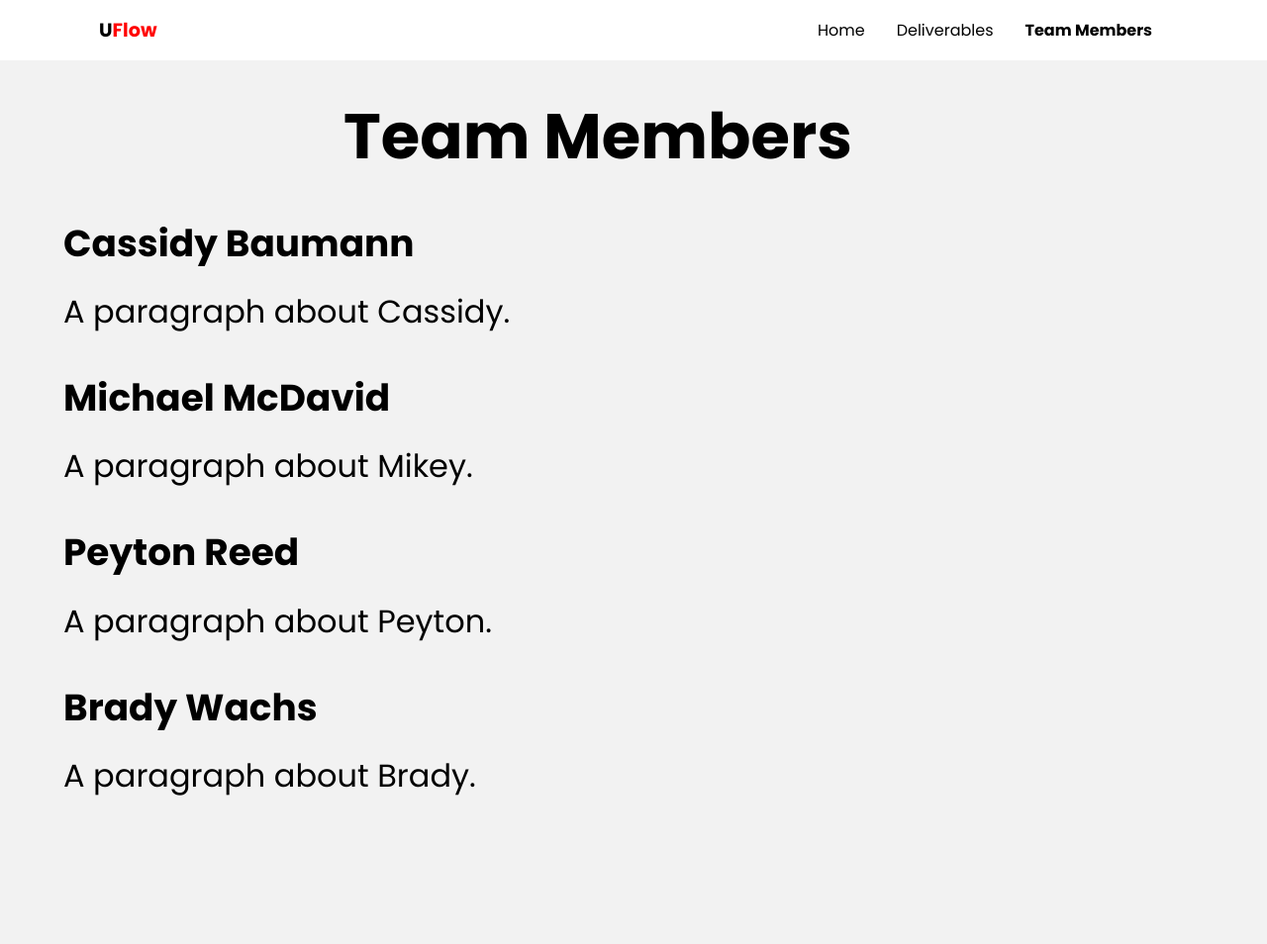
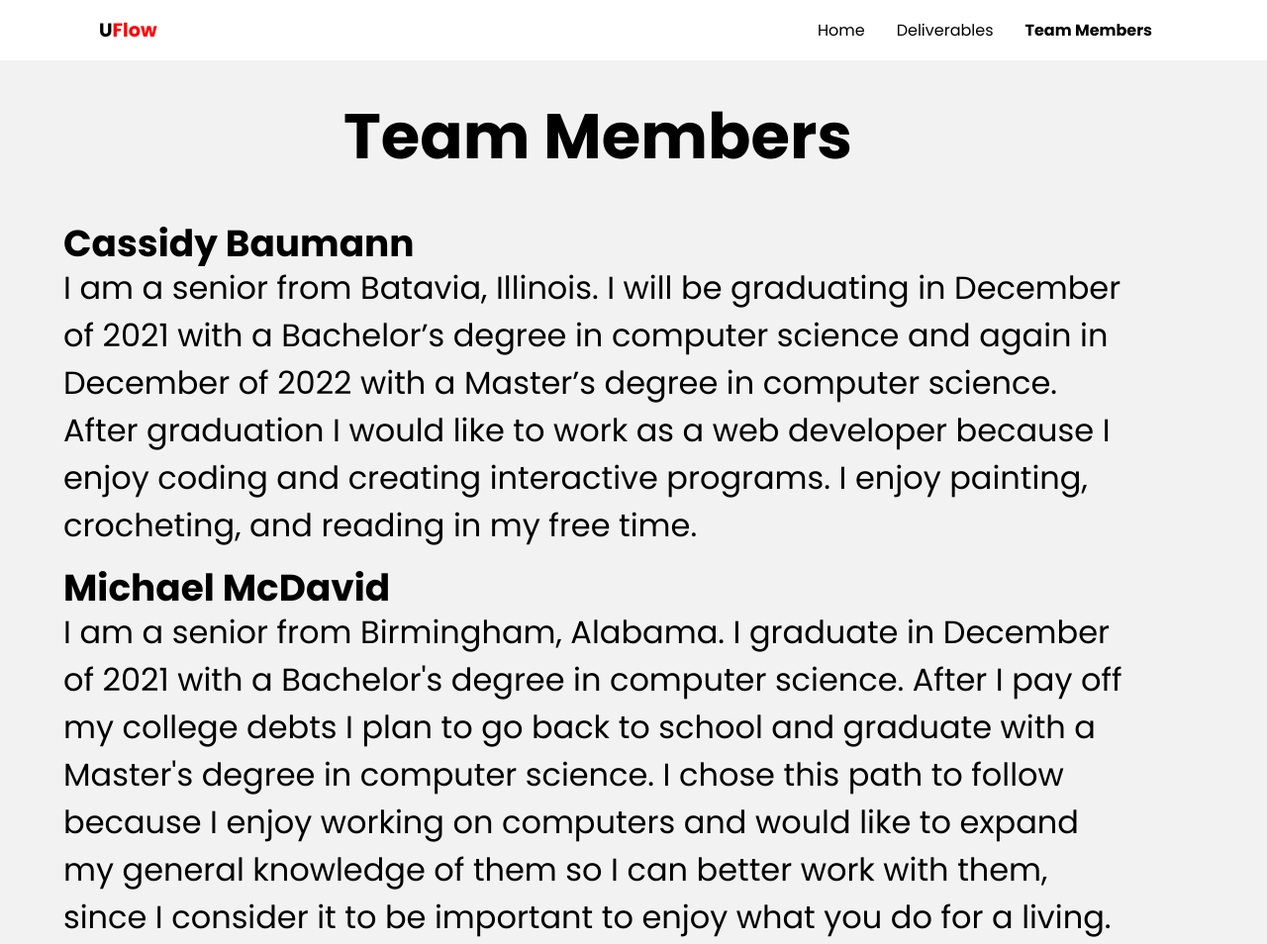
Before and after one commit to pdreed/pdreed.github.io, a plain HTML site: page members.html in a window 1280 px wide. Shown: the top 954 px of the page at 99% size. Drawn offline with Linux system fonts and the light colour scheme.

Commit message:
adding the paragraphs

```diff
--- a/css/members.scss
+++ b/css/members.scss
@@ -62,6 +62,7 @@ section {
         p {
             text-align: left;
             margin-top: -2em;
+            line-height: 1.5em;
             font-size: 1em;
         }
         text-align: center;
--- a/members.html
+++ b/members.html
@@ -26,13 +26,13 @@
                 <div class="container">
                     <h2>Team Members</h2>
                     <h3>Cassidy Baumann</h3>
-                    <p>A paragraph about Cassidy.</p>
+                    <p>I am a senior from Batavia, Illinois. I will be graduating in December of 2021 with a Bachelor’s degree in computer science and again in December of 2022 with a Master’s degree in computer science.  After graduation I would like to work as a web developer because I enjoy coding and creating interactive programs. I enjoy painting, crocheting, and reading in my free time. </p>
                     <h3>Michael McDavid</h3>
-                    <p>A paragraph about Mikey.</p>
+                    <p>I am a senior from Birmingham, Alabama. I graduate in December of 2021 with a Bachelor's degree in computer science. After I pay off my college debts I plan to go back to school and graduate with a Master's degree in computer science. I chose this path to follow because I enjoy working on computers and would like to expand my general knowledge of them so I can better work with them, since I consider it to be important to enjoy what you do for a living.</p>
                     <h3>Peyton Reed</h3>
-                    <p>A paragraph about Peyton.</p>
+                    <p>I’m a senior from Madison, Alabama. I am graduating in December of this year and I will be starting coursework in the MIS Master’s Program here at UA in January. I chose to follow this path because I would love to apply technical and business-related knowledge to my career in the future.</p>
                     <h3>Brady Wachs</h3>
-                    <p>A paragraph about Brady.</p>
+                    <p>I am a senior from Annapolis, Maryland and will be graduating in May of 2022. I am currently exploring job opportunities for after graduation and hope to get involved in the fields of cyber security and/or machine learning. In my free time I enjoy playing sports, hiking, and camping. </p>
                 </div>
 
         </section>
```
Also changed, not shown: deliverables.html (+0 -1 lines), css/members.css, 1 other file.
